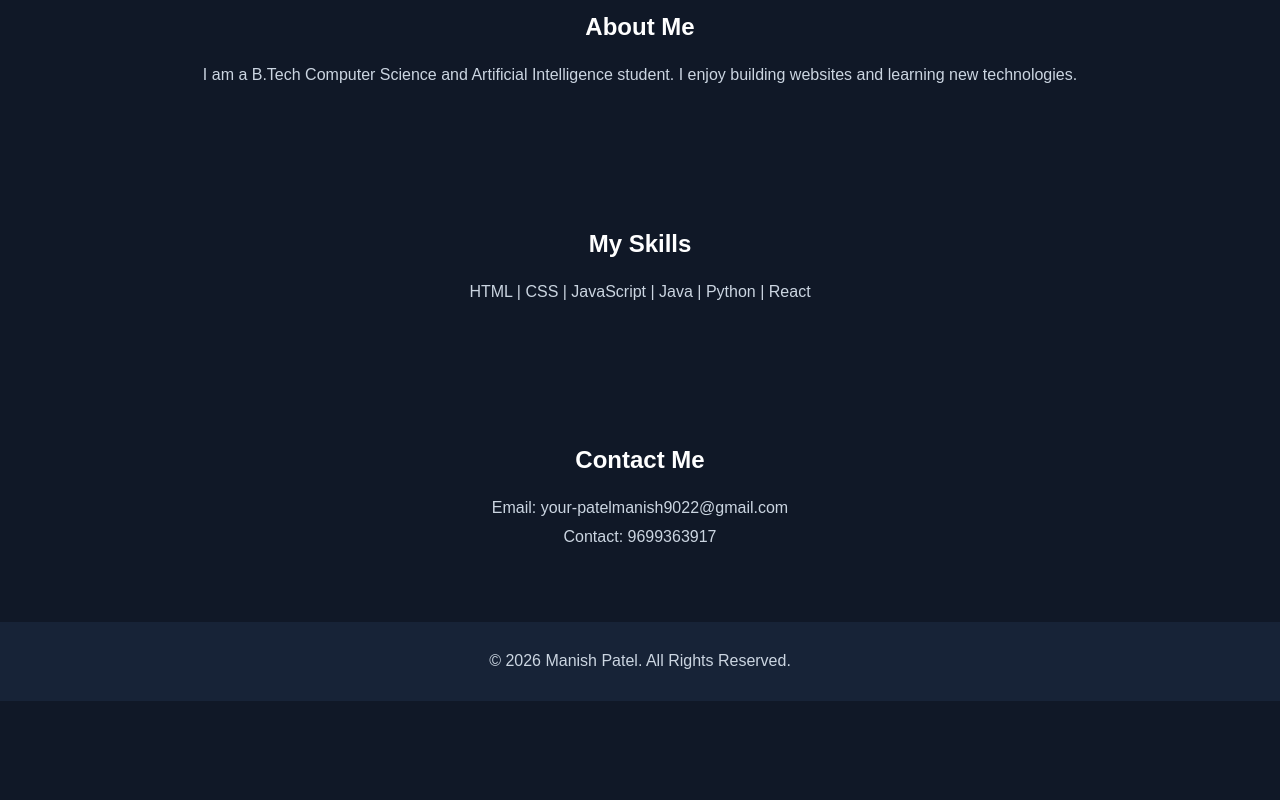
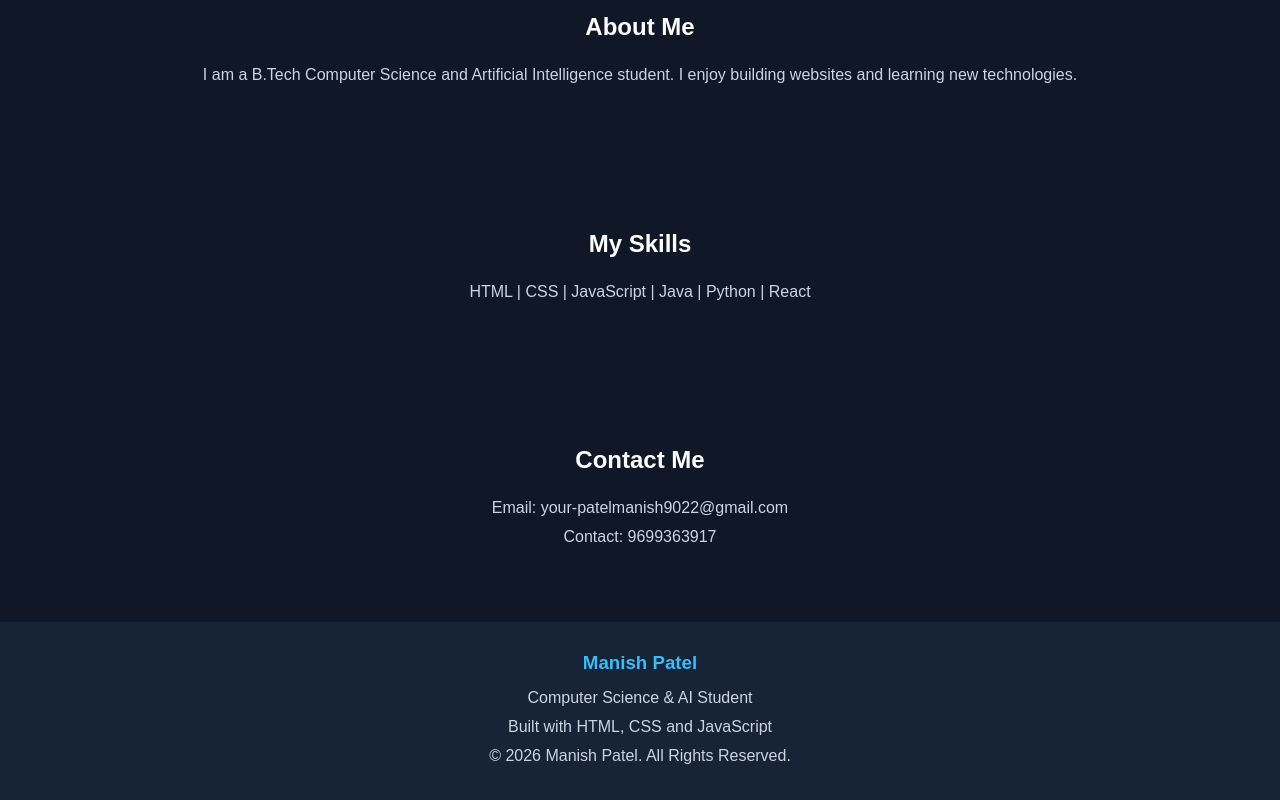
Before and after one commit to manishpatel0105/GITHUB-PRACTICAL-TEST, a plain HTML site: page index.html in a window 1280 px wide. Shown: the part 599-1399 px from the top of the page. Before the commit the page ends 1300 px from the top, so only its background shows below. Drawn offline with Linux system fonts and the light colour scheme.

Commit message:
Add portfolio footer

```diff
--- a/index.html
+++ b/index.html
@@ -43,10 +43,10 @@
         <p>Contact: 9699363917</p>
     </section>
 
-    <footer>
-        <p>© 2026 Manish Patel. All Rights Reserved.</p>
-    </footer>
 
-    <script src="script.js"></script>
-</body>
-</html>
+<footer>
+    <h3>Manish Patel</h3>
+    <p>Computer Science & AI Student</p>
+    <p>Built with HTML, CSS and JavaScript</p>
+    <p>© 2026 Manish Patel. All Rights Reserved.</p>
+</footer>
--- a/style.css
+++ b/style.css
@@ -62,3 +62,15 @@ footer {
     padding: 25px;
     background: #172337;
 }
+
+footer {
+    text-align: center;
+    padding: 30px;
+    background: #172337;
+    color: white;
+}
+
+footer h3 {
+    color: #38bdf8;
+    margin-bottom: 10px;
+}
```
